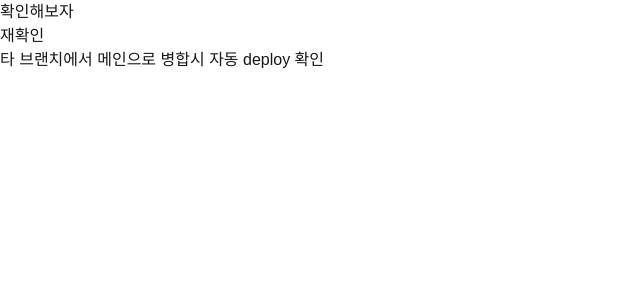
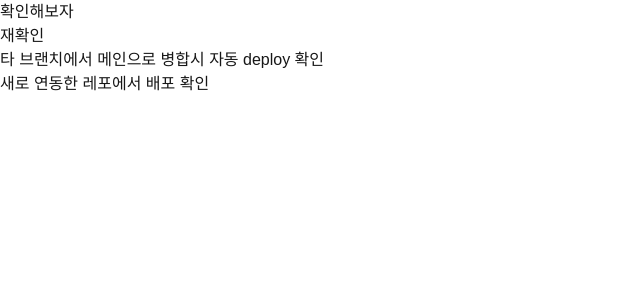
Before and after one commit to deploy-practice0215/deploy-practice, a Next.js app: page / in a window 1280 px wide. Shown: the top 300 px of the page, without its empty margins (0-640 px from the left). Built offline with nearby package versions, Linux system fonts and the light colour scheme.

Commit message:
feat: 새로 연동한 레포에서 배포 확인

```diff
--- a/app/page.tsx
+++ b/app/page.tsx
@@ -4,6 +4,7 @@ export default function Home() {
       <p>확인해보자</p>
       <p>재확인</p>
       <p>타 브랜치에서 메인으로 병합시 자동 deploy 확인</p>
+      <p>새로 연동한 레포에서 배포 확인</p>
     </>
   );
 }
```
